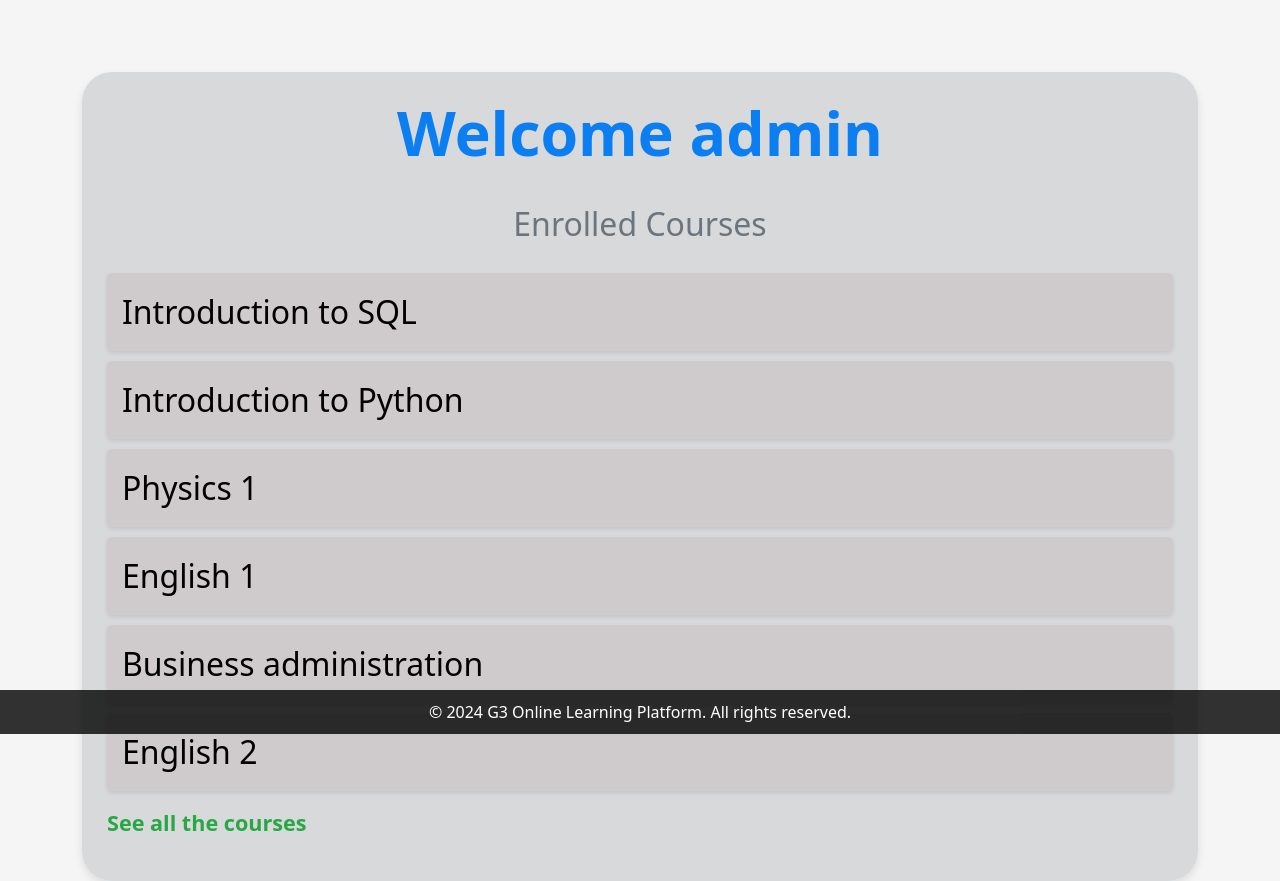
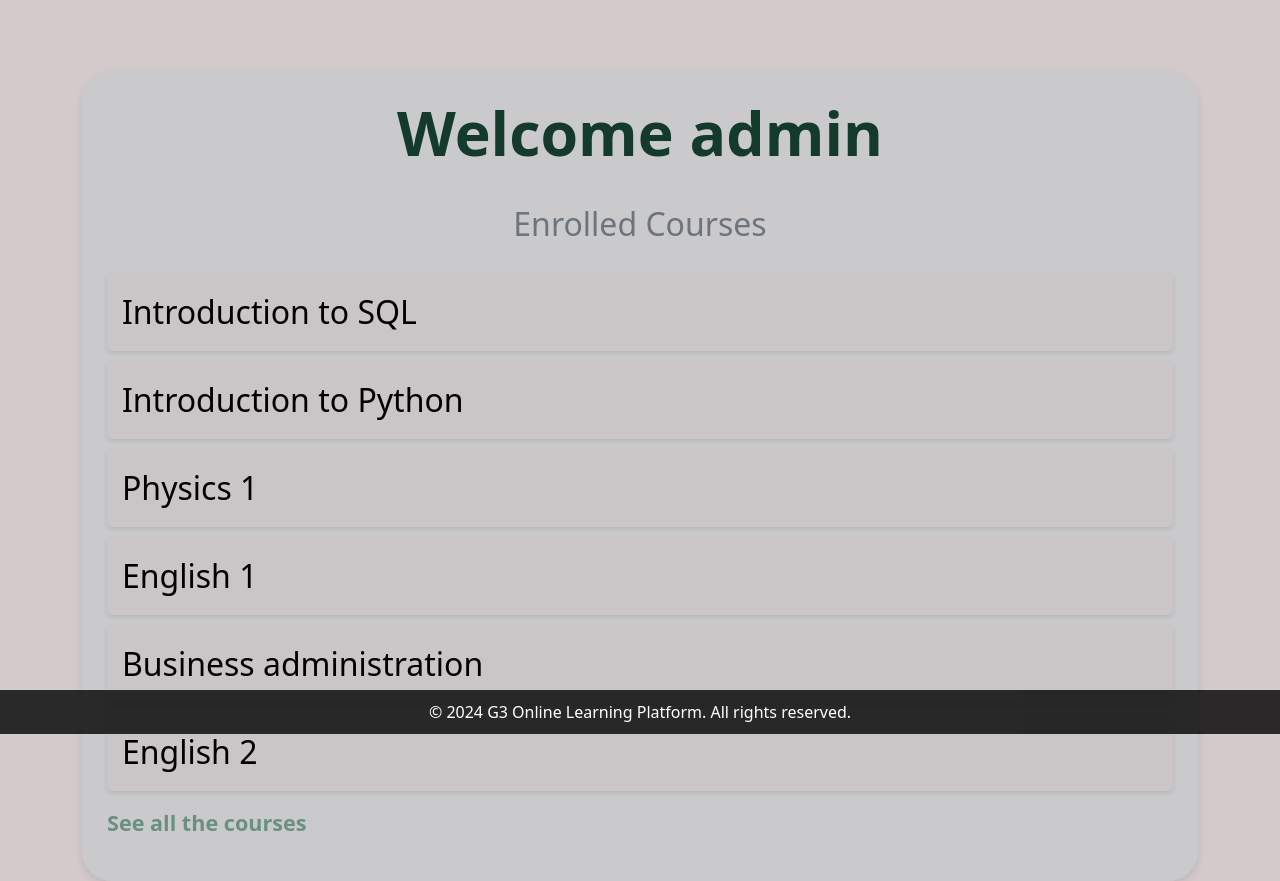
Before and after one commit to lexicon-school-projects/online-course-group-3, a Django app: page /profile/ in a window 1280 px wide. Shown: the part 66-947 px from the top of the page. Run offline with Django 5.2, Linux system fonts and the light colour scheme; a user stored in the database is signed in; data comes from the database, SQL or seed files in the repository; both versions use the stored data as it was after the commit.

Commit message:
Add some final styling

```diff
--- a/online_learning_platform/main_app/static/images/styling.css
+++ b/online_learning_platform/main_app/static/images/styling.css
@@ -10,7 +10,6 @@
     background-attachment: fixed;
     background-position: center;
     background-repeat: no-repeat;
-    background-color: rgba(243, 243, 243, 0.801);
   }
 
   .footer {
@@ -61,3 +60,17 @@
     align-items: center;
 
   }
+
+  body {
+       background-color: rgba(201, 191, 191, 0.801)
+      }
+
+  .item a {
+    text-decoration: none;
+    color: #497a0876;
+    font-weight: bold;
+}
+
+  .item a:hover {
+    text-decoration: underline;
+}
--- a/online_learning_platform/main_app/static/images/styling_index.css
+++ b/online_learning_platform/main_app/static/images/styling_index.css
@@ -10,7 +10,7 @@ body {
   background-attachment: fixed;
   background-position: center;
   background-repeat: no-repeat;
-  background-color: rgba(243, 243, 243, 0.801);
+  background-color: rgba(201, 191, 191, 0.801);
 }
 
 .footer {
--- a/online_learning_platform/main_app/templates/main_app/base.html
+++ b/online_learning_platform/main_app/templates/main_app/base.html
@@ -6,7 +6,9 @@
   <link href="https://cdn.jsdelivr.net/npm/bootstrap@5.3.0-alpha1/dist/css/bootstrap.min.css" rel="stylesheet" />
   {% load static %}
   <link rel="stylesheet" href="{% static 'images/styling.css' %}" />
+  <style>
 
+  </style>
 </head>
 <body>
   <nav class="navbar navbar-expand-sm navbar-light">
--- a/online_learning_platform/main_app/templates/main_app/login.html
+++ b/online_learning_platform/main_app/templates/main_app/login.html
@@ -31,4 +31,5 @@
         </div>
     </div>
 </div>
+
 {% endblock %}
--- a/online_learning_platform/main_app/templates/main_app/profile.html
+++ b/online_learning_platform/main_app/templates/main_app/profile.html
@@ -12,10 +12,27 @@
             </li>
         {% endfor %}
     </ul>
-    <p><a href="{% url 'categories' %}">See all the courses</a></p>
+    <div class="item">
+        <p><a href="{% url 'categories' %}">See all the courses</a></p>
+    </div>
+
 </div>
 
 <style>
+        body {
+             background-color: rgba(201, 191, 191, 0.801)
+            }
+
+        .item a {
+          text-decoration: none;
+          color: #497a0876;
+          font-weight: bold;
+      }
+
+        .item a:hover {
+          text-decoration: underline;
+      }
+
     .container-profile  {
         margin-top: 0px;
         background: #c6c9cca1;
@@ -26,7 +43,7 @@
 
     .container-profile h1 {
         font-size: 3.8rem;
-        color: #0b7ef2;
+        color: #133a2b;
         margin-bottom: 35px;
         text-align: center;
         font-weight: bold;
@@ -68,11 +85,11 @@
     }
 
     .container-profile ul li a:hover {
-        color: #0056b3;
+        color: #00b30f37;
     }
 
     .container-profile p a {
-        color: #28a745;
+        color: #21644a91;
         text-decoration: none;
         font-size: 1.35rem;
         font-weight: bold;
@@ -80,7 +97,7 @@
     }
 
     .container-profile p a:hover {
-        color: #218838;
+        color: #0c331491;
     }
 </style>
 
```
Also changed, not shown: online_learning_platform/main_app/templates/main_app/assignment.html (+23 -2 lines), online_learning_platform/main_app/templates/main_app/categories.html (+7 -2 lines), online_learning_platform/main_app/templates/main_app/course_list.html (+15 -0 lines), online_learning_platform/main_app/templates/main_app/course_page.html (+25 -2 lines), online_learning_platform/main_app/templates/main_app/courses_in_category.html (+15 -0 lines), online_learning_platform/main_app/templates/main_app/quiz.html (+15 -0 lines), online_learning_platform/main_app/templates/main_app/teacher_page.html (+22 -2 lines), online_learning_platform/db.sqlite3.
